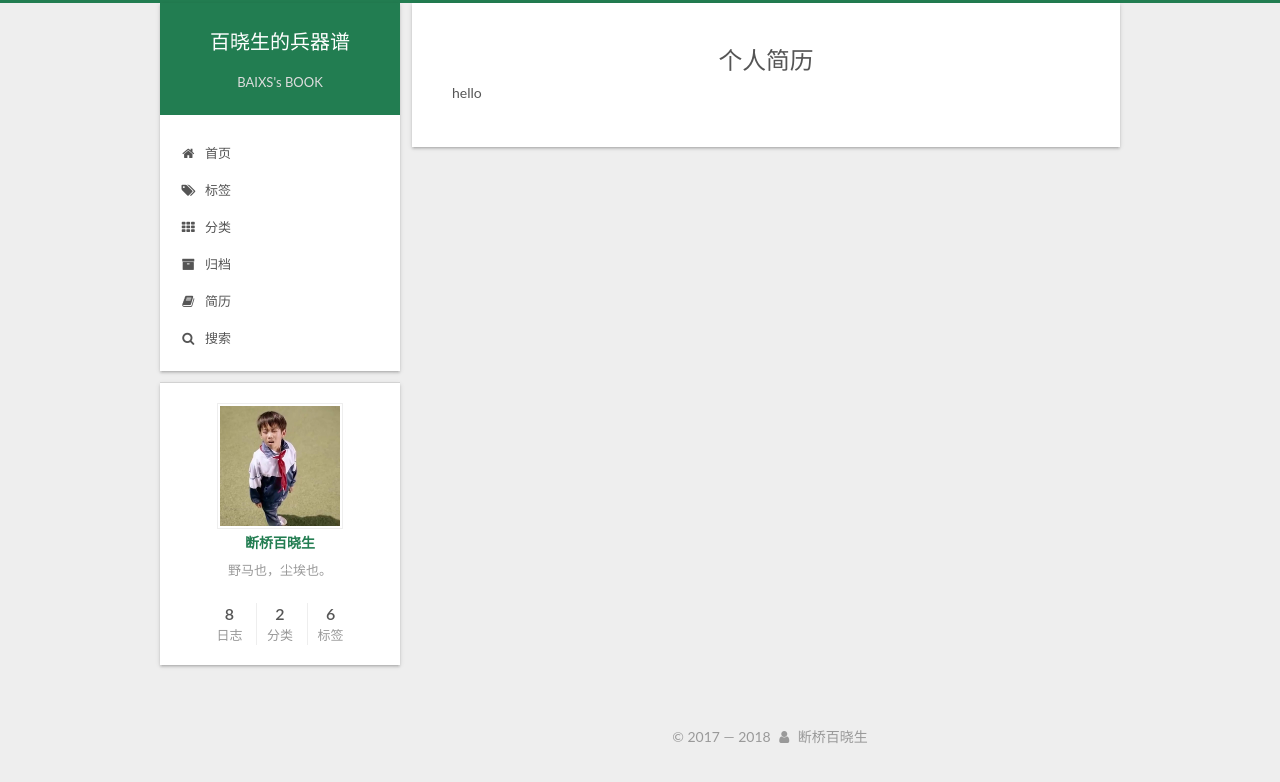
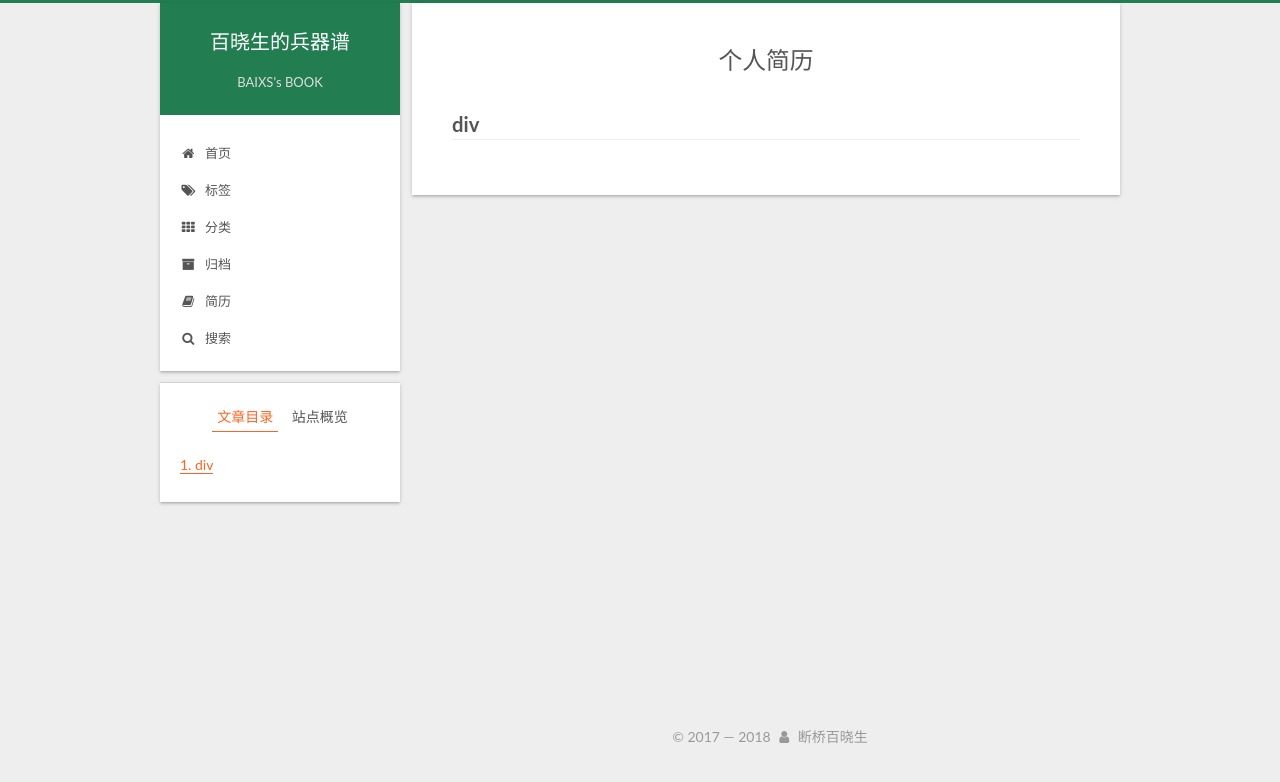
Before and after one commit to MoonBX/zyqVizzz.github.io, a plain HTML site: page noval/index.html in a window 1280 px wide. Drawn offline with Linux system fonts and the light colour scheme.

Commit message:
Site updated: 2018-08-14 21:35:40

```diff
--- a/css/main.css
+++ b/css/main.css
@@ -1824,7 +1824,7 @@ pre .javascript .function {
   width: 4px;
   height: 4px;
   border-radius: 50%;
-  background: #d66aad;
+  background: #f7f;
 }
 .links-of-blogroll {
   font-size: 13px;
--- a/noval/index.html
+++ b/noval/index.html
@@ -79,17 +79,17 @@
 
 
 
-<meta name="description" content="hello">
+<meta name="description" content="div">
 <meta property="og:type" content="website">
 <meta property="og:title" content="个人简历">
 <meta property="og:url" content="http://zyqvizzz.github.io/noval/index.html">
 <meta property="og:site_name" content="百晓生的兵器谱">
-<meta property="og:description" content="hello">
+<meta property="og:description" content="div">
 <meta property="og:locale" content="zh-Hans">
-<meta property="og:updated_time" content="2018-08-14T13:33:57.907Z">
+<meta property="og:updated_time" content="2018-08-14T13:35:30.425Z">
 <meta name="twitter:card" content="summary">
 <meta name="twitter:title" content="个人简历">
-<meta name="twitter:description" content="hello">
+<meta name="twitter:description" content="div">
 
 
 
@@ -305,8 +305,7 @@
       <div class="post-body">
 
 
-          <div>hello</div>
-
+          <h2 id="div"><a href="#div" class="headerlink" title="div"></a>div</h2>
 
       </div>
 
@@ -348,8 +347,17 @@
 
 
 
+        <ul class="sidebar-nav motion-element">
+          <li class="sidebar-nav-toc sidebar-nav-active" data-target="post-toc-wrap">
+            文章目录
+          </li>
+          <li class="sidebar-nav-overview" data-target="site-overview-wrap">
+            站点概览
+          </li>
+        </ul>
 
-      <section class="site-overview-wrap sidebar-panel sidebar-panel-active">
+
+      <section class="site-overview-wrap sidebar-panel">
         <div class="site-overview">
           <div class="site-author motion-element" itemprop="author" itemscope itemtype="http://schema.org/Person">
 
@@ -413,6 +421,22 @@
         </div>
       </section>
 
+
+      <!--noindex-->
+        <section class="post-toc-wrap motion-element sidebar-panel sidebar-panel-active">
+          <div class="post-toc">
+
+
+
+
+
+
+              <div class="post-toc-content"><ol class="nav"><li class="nav-item nav-level-2"><a class="nav-link" href="#div"><span class="nav-number">1.</span> <span class="nav-text">div</span></a></li></ol></div>
+
+
+          </div>
+        </section>
+      <!--/noindex-->
 
 
 
--- a/sitemap.xml
+++ b/sitemap.xml
@@ -4,7 +4,7 @@
   <url>
     <loc>http://zyqvizzz.github.io/noval/index.html</loc>
 
-    <lastmod>2018-08-14T13:33:57.907Z</lastmod>
+    <lastmod>2018-08-14T13:35:30.425Z</lastmod>
 
   </url>
 
```
